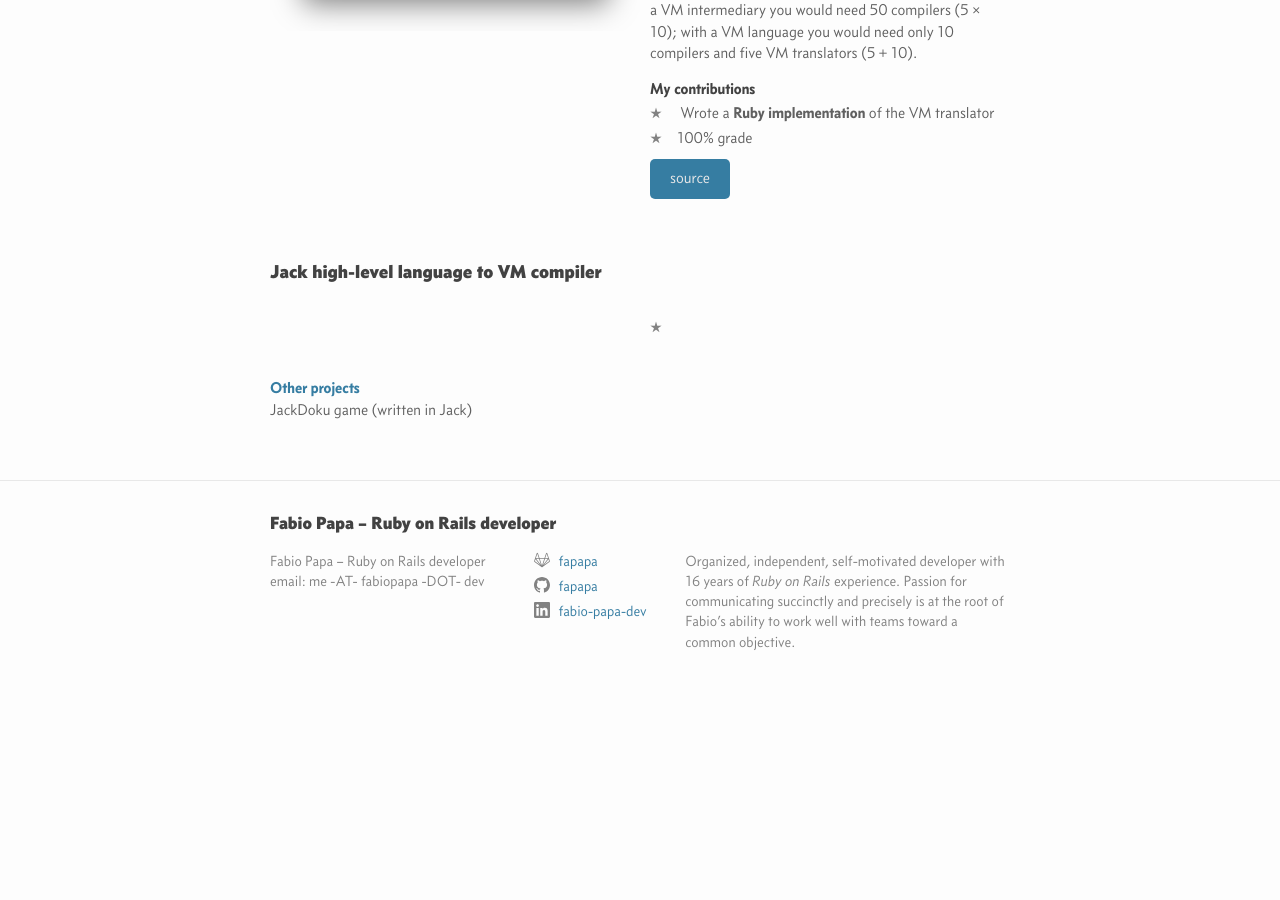
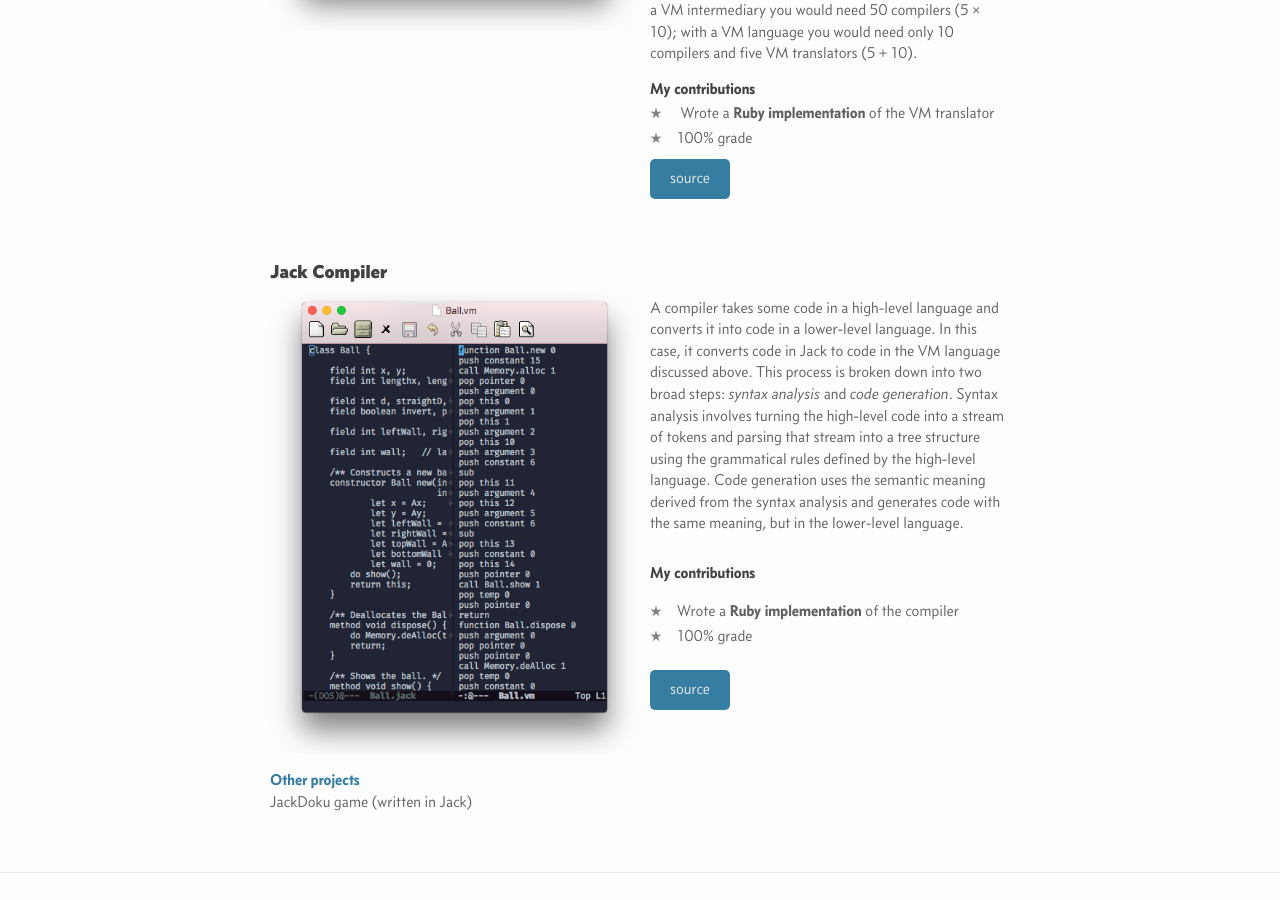
Before and after one commit to fapapa/fapapa.github.io, a Jekyll site: the page built from portfolio.md, in a window 1280 px wide and 900 px high, scrolled down 1722 px. Built offline with Jekyll 4.4.1, drawn with Linux system fonts in a browser that asks for light colours; before the commit the page ends 2434 px from its top, so only the background shows below that.

Commit message:
Add the Jack compiler project

```diff
--- a/portfolio.md
+++ b/portfolio.md
@@ -101,15 +101,32 @@ src="/assets/vm_translator-screenshot.png"/>
 </ul>
 <p class="source"><a href="https://gitlab.com/fapapa/nand2tetris-course/tree/master/projects/08">source</a></p>
 </li>
+
 <li>
-<h2 class="project">Jack high-level language to VM compiler</h2>
-<img alt="" src=""/>
-<p class="description"></p>
-<h3></h3>
+<h2 class="project">Jack Compiler</h2>
+<img alt="Two files side-by-side: an object-oriented Jack file, next to its output after being compiled"
+src="/assets/jack_compiler-screenshot.png"/>
+<p class="description">
+
+  A compiler takes some code in a high-level language and converts it into code
+  in a lower-level language. In this case, it converts code in Jack to code in
+  the VM language discussed above. This process is broken down into two broad
+  steps: <em>syntax analysis</em> and <em>code generation</em>. Syntax analysis
+  involves turning the high-level code into a stream of tokens and parsing that
+  stream into a tree structure using the grammatical rules defined by the
+  high-level language. Code generation uses the semantic meaning derived from
+  the syntax analysis and generates code with the same meaning, but in the
+  lower-level language.
+
+</p>
+<h3>My contributions</h3>
 <ul>
-<li></li>
+<li>Wrote a <strong>Ruby implementation</strong> of the compiler</li>
+<li>100% grade</li>
 </ul>
-<p class="source"></p>
+<p class="source">
+<a href="https://gitlab.com/fapapa/nand2tetris-course/tree/master/projects/11">source</a>
+</p>
 </li>
 </ul>
 
```
Also changed, not shown: assets/jack_compiler-screenshot.png (added).
